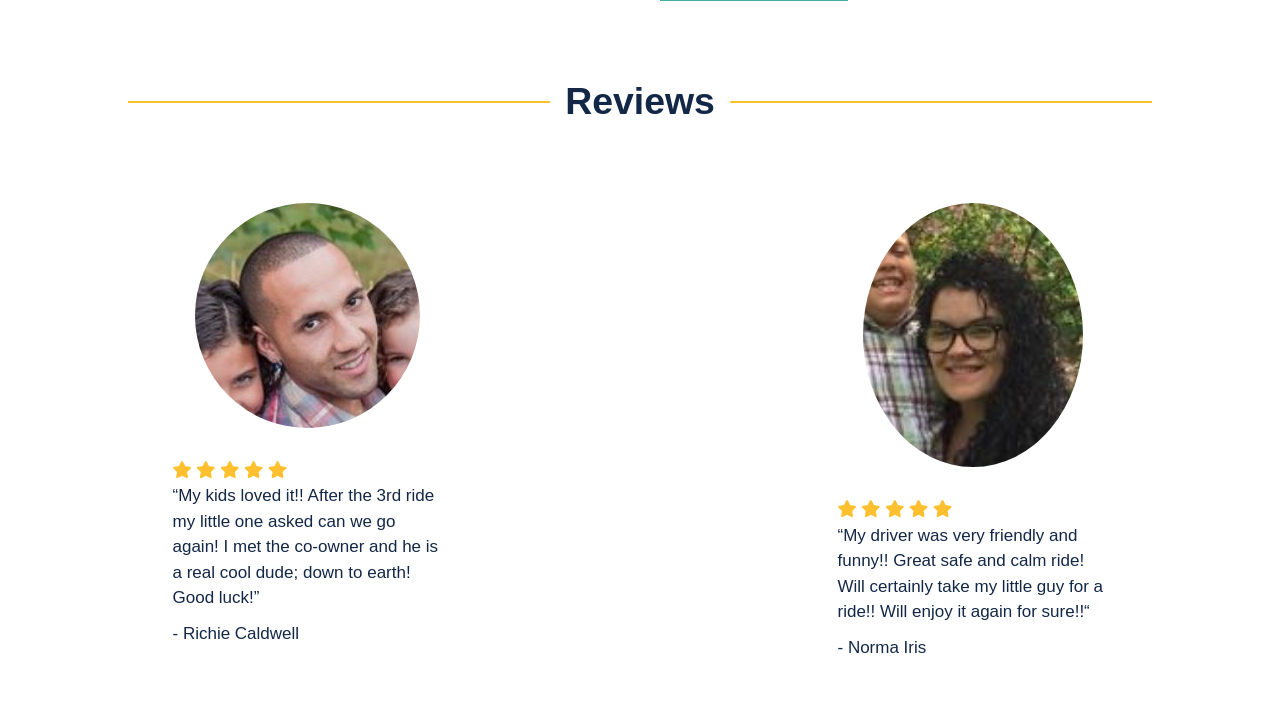
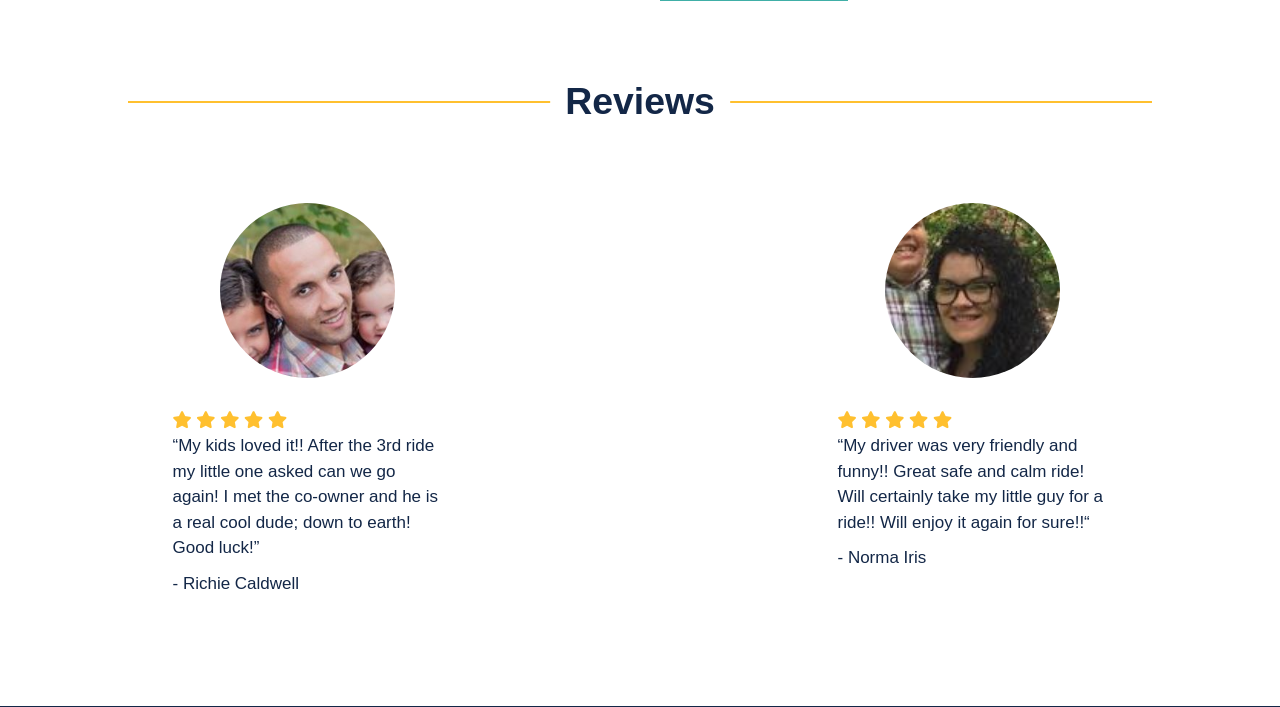
Before and after one commit to jbdano/woorides, a PHP site: page / in a window 1280 px wide. Shown: the part 1593-2300 px from the top of the page. Run offline with PHP 8.4, Linux system fonts and the light colour scheme; some libraries are stand-ins or nearby versions; some web fonts are replaced.

Commit message:
added reviews

```diff
--- a/Assets/css/custom.css
+++ b/Assets/css/custom.css
@@ -817,6 +817,40 @@ body {
         float: left;
         margin-bottom: 0px; } }
     /* line 239, C:/Bitnami/wampstack-7.0.30-1/apache2/htdocs/woorides/Assets/css/scss/home/_services.scss */
+    #reviews-section .review .review-headshot .review-headshot-img {
+      background-size: cover;
+      background-repeat: no-repeat;
+      height: 175px;
+      width: 175px;
+      border-radius: 50%;
+      display: block;
+      margin: 0 auto; }
+      /* line 248, C:/Bitnami/wampstack-7.0.30-1/apache2/htdocs/woorides/Assets/css/scss/home/_services.scss */
+      #reviews-section .review .review-headshot .review-headshot-img.review-headshot-richie {
+        background-image: url("../img/richie-headshot.JPG"); }
+      /* line 251, C:/Bitnami/wampstack-7.0.30-1/apache2/htdocs/woorides/Assets/css/scss/home/_services.scss */
+      #reviews-section .review .review-headshot .review-headshot-img.review-headshot-norma {
+        background-image: url("../img/norma-headshot.jpg");
+        background-position: 50% 50%; }
+      /* line 255, C:/Bitnami/wampstack-7.0.30-1/apache2/htdocs/woorides/Assets/css/scss/home/_services.scss */
+      #reviews-section .review .review-headshot .review-headshot-img.review-headshot-daysha {
+        background-image: url("../img/daysha-headshot.JPG"); }
+      /* line 258, C:/Bitnami/wampstack-7.0.30-1/apache2/htdocs/woorides/Assets/css/scss/home/_services.scss */
+      #reviews-section .review .review-headshot .review-headshot-img.review-headshot-wesam {
+        background-image: url("../img/wesam-headshot.JPG"); }
+      /* line 261, C:/Bitnami/wampstack-7.0.30-1/apache2/htdocs/woorides/Assets/css/scss/home/_services.scss */
+      #reviews-section .review .review-headshot .review-headshot-img.review-headshot-sabrina {
+        background-image: url("../img/sabrina-headshot.JPG"); }
+      /* line 264, C:/Bitnami/wampstack-7.0.30-1/apache2/htdocs/woorides/Assets/css/scss/home/_services.scss */
+      #reviews-section .review .review-headshot .review-headshot-img.review-headshot-nate {
+        background-image: url("../img/nate-headshot.JPG"); }
+      /* line 267, C:/Bitnami/wampstack-7.0.30-1/apache2/htdocs/woorides/Assets/css/scss/home/_services.scss */
+      #reviews-section .review .review-headshot .review-headshot-img.review-headshot-tim {
+        background-image: url("../img/tim-headshot.JPG"); }
+      /* line 270, C:/Bitnami/wampstack-7.0.30-1/apache2/htdocs/woorides/Assets/css/scss/home/_services.scss */
+      #reviews-section .review .review-headshot .review-headshot-img.review-headshot-maya {
+        background-image: url("../img/maya-headshot.JPG"); }
+    /* line 275, C:/Bitnami/wampstack-7.0.30-1/apache2/htdocs/woorides/Assets/css/scss/home/_services.scss */
     #reviews-section .review .review-headshot img {
       width: 100%;
       max-width: 250px;
@@ -826,19 +860,21 @@ body {
       border-radius: 50%;
       height: auto;
       user-select: none; }
-  /* line 250, C:/Bitnami/wampstack-7.0.30-1/apache2/htdocs/woorides/Assets/css/scss/home/_services.scss */
+  /* line 286, C:/Bitnami/wampstack-7.0.30-1/apache2/htdocs/woorides/Assets/css/scss/home/_services.scss */
   #reviews-section .review .review-content {
     width: 100%;
     max-width: 300px;
     margin: 0 auto;
     padding: 0 15px; }
     @media screen and (min-width: 1366px) {
-      /* line 250, C:/Bitnami/wampstack-7.0.30-1/apache2/htdocs/woorides/Assets/css/scss/home/_services.scss */
+      /* line 286, C:/Bitnami/wampstack-7.0.30-1/apache2/htdocs/woorides/Assets/css/scss/home/_services.scss */
       #reviews-section .review .review-content {
         margin: 0;
         overflow: auto;
-        transform: translateY(15%); } }
-    /* line 261, C:/Bitnami/wampstack-7.0.30-1/apache2/htdocs/woorides/Assets/css/scss/home/_services.scss */
+        position: relative;
+        top: 50%;
+        transform: translateY(-50%); } }
+    /* line 299, C:/Bitnami/wampstack-7.0.30-1/apache2/htdocs/woorides/Assets/css/scss/home/_services.scss */
     #reviews-section .review .review-content .review-rating i {
       color: #FFC02F; }
 
--- a/Assets/css/scss/home/_services.scss
+++ b/Assets/css/scss/home/_services.scss
@@ -236,6 +236,42 @@
 				margin-bottom: 0px;
 			}
 
+			.review-headshot-img {
+				background-size: cover;
+				background-repeat: no-repeat;
+				height: 175px;
+				width: 175px;
+				border-radius: 50%;
+				display: block;
+				margin: 0 auto;
+
+				&.review-headshot-richie {
+					background-image: url('../img/richie-headshot.JPG');
+				}
+				&.review-headshot-norma {
+					background-image: url('../img/norma-headshot.jpg');
+					background-position: 50% 50%;
+				}
+				&.review-headshot-daysha {
+					background-image: url('../img/daysha-headshot.JPG');
+				}
+				&.review-headshot-wesam {
+					background-image: url('../img/wesam-headshot.JPG');
+				}
+				&.review-headshot-sabrina {
+					background-image: url('../img/sabrina-headshot.JPG');
+				}
+				&.review-headshot-nate {
+					background-image: url('../img/nate-headshot.JPG');
+				}
+				&.review-headshot-tim {
+					background-image: url('../img/tim-headshot.JPG');
+				}
+				&.review-headshot-maya {
+					background-image: url('../img/maya-headshot.JPG');
+				}
+			}
+
 			img {
 				width: 100%;
 				max-width: 250px;
@@ -255,7 +291,9 @@
 			@media screen and (min-width: 1366px) {
 				margin: 0;
 				overflow: auto;
-				transform: translateY(15%);
+				position: relative;
+				top: 50%;
+				transform: translateY(-50%);
 			}
 
 			.review-rating i {
--- a/index.html
+++ b/index.html
@@ -149,22 +149,7 @@
 				<div class="rev-grid">
 			  		<div class="review review-one">
 			  			<div class="review-headshot">
-			  				<div id="testDiv"></div>
-
-			  				<style>
-
-			  				#testDiv {
-			  					background: url('Assets/img/richie-headshot.JPG');
-			  					height: 225px;
-			  					width: 225px;
-			  					border-radius: 50%;
-			  					display: block;
-			  					margin: 0 auto;
-			  				}
-			  				</style>
-
-
-			  				<!-- <img src="Assets/img/richie-headshot.jpg"> -->
+			  				<div class="review-headshot-img review-headshot-richie"></div>
 			  			</div>
 			  			<div class="review-content">
 			  				<div class="review-rating">
@@ -181,7 +166,7 @@
 
 			  		<div class="review review-one">
 			  			<div class="review-headshot">
-			  				<img src="Assets/img/norma-headshot.jpg">
+			  				<div class="review-headshot-img review-headshot-norma"></div>
 			  			</div>
 			  			<div class="review-content">
 			  				<div class="review-rating">
@@ -222,7 +207,7 @@
 				<div class="rev-grid">
 			  		<div class="review review-one">
 			  			<div class="review-headshot">
-			  				<img src="Assets/img/maya-headshot.jpg">
+			  				<div class="review-headshot-img review-headshot-daysha"></div>
 			  			</div>
 			  			<div class="review-content">
 			  				<div class="review-rating">
@@ -239,7 +224,7 @@
 
 			  		<div class="review review-one">
 			  			<div class="review-headshot">
-			  				<img src="Assets/img/maya-headshot.jpg">
+			  				<div class="review-headshot-img review-headshot-wesam"></div>
 			  			</div>
 			  			<div class="review-content">
 			  				<div class="review-rating">
@@ -280,7 +265,7 @@
 				<div class="rev-grid">
 			  		<div class="review review-one">
 			  			<div class="review-headshot">
-			  				<img src="Assets/img/maya-headshot.jpg">
+			  				<div class="review-headshot-img review-headshot-sabrina"></div>
 			  			</div>
 			  			<div class="review-content">
 			  				<div class="review-rating">
@@ -297,7 +282,7 @@
 
 			  		<div class="review review-one">
 			  			<div class="review-headshot">
-			  				<img src="Assets/img/maya-headshot.jpg">
+			  				<div class="review-headshot-img review-headshot-nate"></div>
 			  			</div>
 			  			<div class="review-content">
 			  				<div class="review-rating">
@@ -338,7 +323,7 @@
 				<div class="rev-grid">
 			  		<div class="review review-one">
 			  			<div class="review-headshot">
-			  				<img src="Assets/img/maya-headshot.jpg">
+			  				<div class="review-headshot-img review-headshot-tim"></div>
 			  			</div>
 			  			<div class="review-content">
 			  				<div class="review-rating">
@@ -348,14 +333,14 @@
 			  					<i class="fas fa-star"></i>
 			  					<i class="fas fa-star"></i>
 			  				</div>
-			  				<p class="review-content-quote">“Very low carbon emissions, highly recommend to any environmentally conscious people.“</p>
-			  				<p class="review-content-author">- Yahyah Khidr </p>
+			  				<p class="review-content-quote">“Took a ride from the rooftop party at Union Station down to Water St. Our driver made the ride a blast and it was faster than waiting on a Lyft!“</p>
+			  				<p class="review-content-author">- Tim O'Neil</p>
 			  			</div>
 			  		</div>
 
 			  		<div class="review review-one">
 			  			<div class="review-headshot">
-			  				<img src="Assets/img/maya-headshot.jpg">
+			  				<div class="review-headshot-img review-headshot-maya"></div>
 			  			</div>
 			  			<div class="review-content">
 			  				<div class="review-rating">
@@ -366,7 +351,7 @@
 			  					<i class="fas fa-star"></i>
 			  				</div>
 			  				<p class="review-content-quote">“We had so much fun riding with WooRides! A great way to get around downtown Worcester. Would recommend!“</p>
-			  				<p class="review-content-author">Maya R. -Summer 2017</p>
+			  				<p class="review-content-author">- Maya R.</p>
 			  			</div>
 			  		</div>
 				</div>
```
Also changed, not shown: Assets/img/daysha-headshot.jpg (added), Assets/img/nate-headshot.jpg (added), Assets/img/sabrina-headshot.jpg (added), Assets/img/tim-headshot.jpg (added), Assets/img/wesam-headshot.jpg (added), 1 other file.
